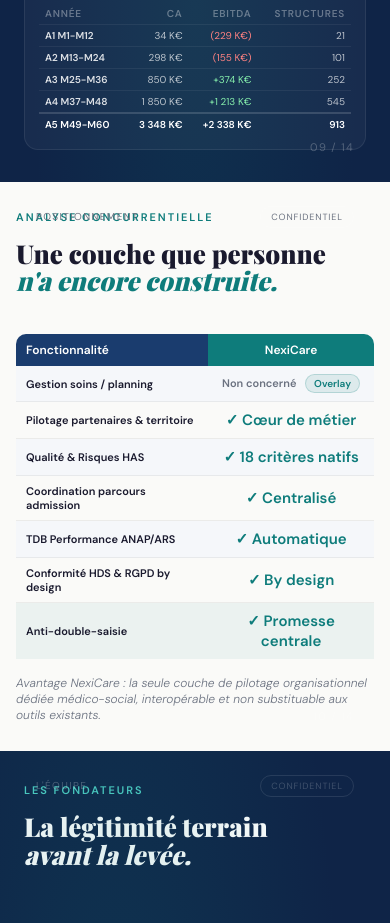
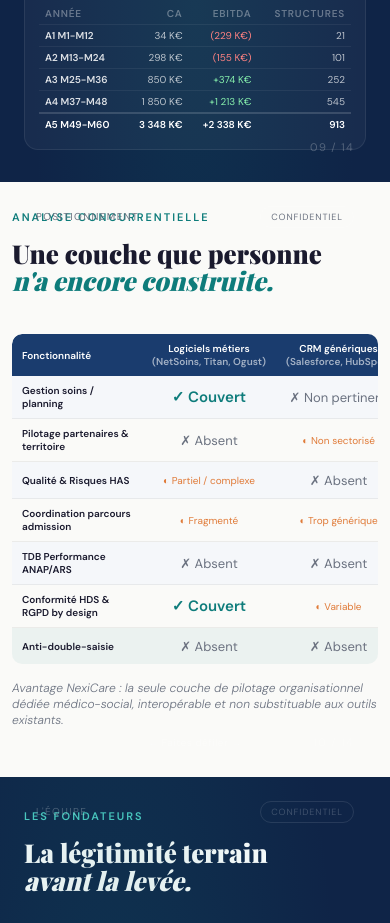
Before and after one commit to BertrandMars/NexiCare_Deck, a plain HTML site: page index.html in a window 390 px wide. Shown: the part 8125-9048 px from the top of the page. Drawn offline with nearby package versions, Linux system fonts and the light colour scheme; a web font is replaced by a local one.

Commit message:
Enhance mobile styles for concurrence table
Updated styles for mobile responsiveness and added scroll indicator for the concurrence table.

```diff
--- a/index.html
+++ b/index.html
@@ -1217,12 +1217,32 @@
   .team-name { font-size: 20px !important; }
   .cover-title { font-size: 34px !important; }
 
-  /* Tableau concurrence → scroll horizontal */
-  #s10 { padding: 28px 16px; }
-  .concurrence-table { font-size: 11px; }
-  .ct th, .ct td { padding: 8px 10px !important; }
-  .ct th:nth-child(2), .ct td:nth-child(2),
-  .ct th:nth-child(3), .ct td:nth-child(3) { display: none; }
+  /* Tableau concurrence → scroll horizontal sur mobile */
+  #s10 { padding: 28px 12px; }
+  #s10 .concurrence-table {
+    display: block;
+    overflow-x: auto;
+    -webkit-overflow-scrolling: touch;
+    font-size: 11px;
+    white-space: nowrap;
+    border-radius: 10px;
+  }
+  .ct th, .ct td { padding: 8px 10px !important; font-size: 10px !important; }
+  .ct th:first-child, .ct td:first-child {
+    min-width: 130px;
+    white-space: normal;
+    font-size: 10px !important;
+  }
+  /* Petit indicateur scroll */
+  #s10::after {
+    content: '← Faites défiler →';
+    display: block;
+    text-align: center;
+    font-size: 10px;
+    color: rgba(255,255,255,.35);
+    margin-top: 8px;
+    letter-spacing: .05em;
+  }
 
   /* Chart */
   .chart-area { padding: 14px !important; }
```
